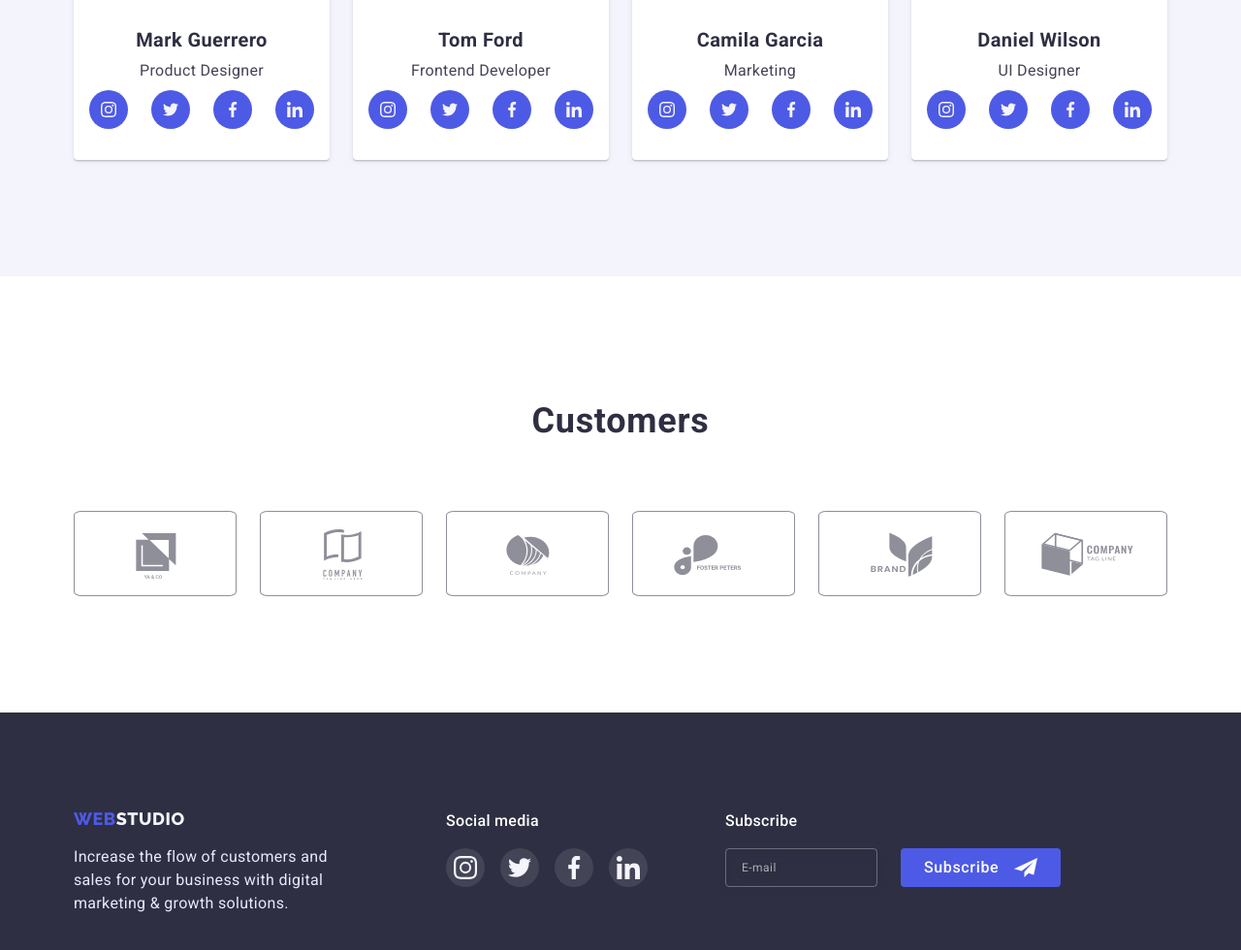
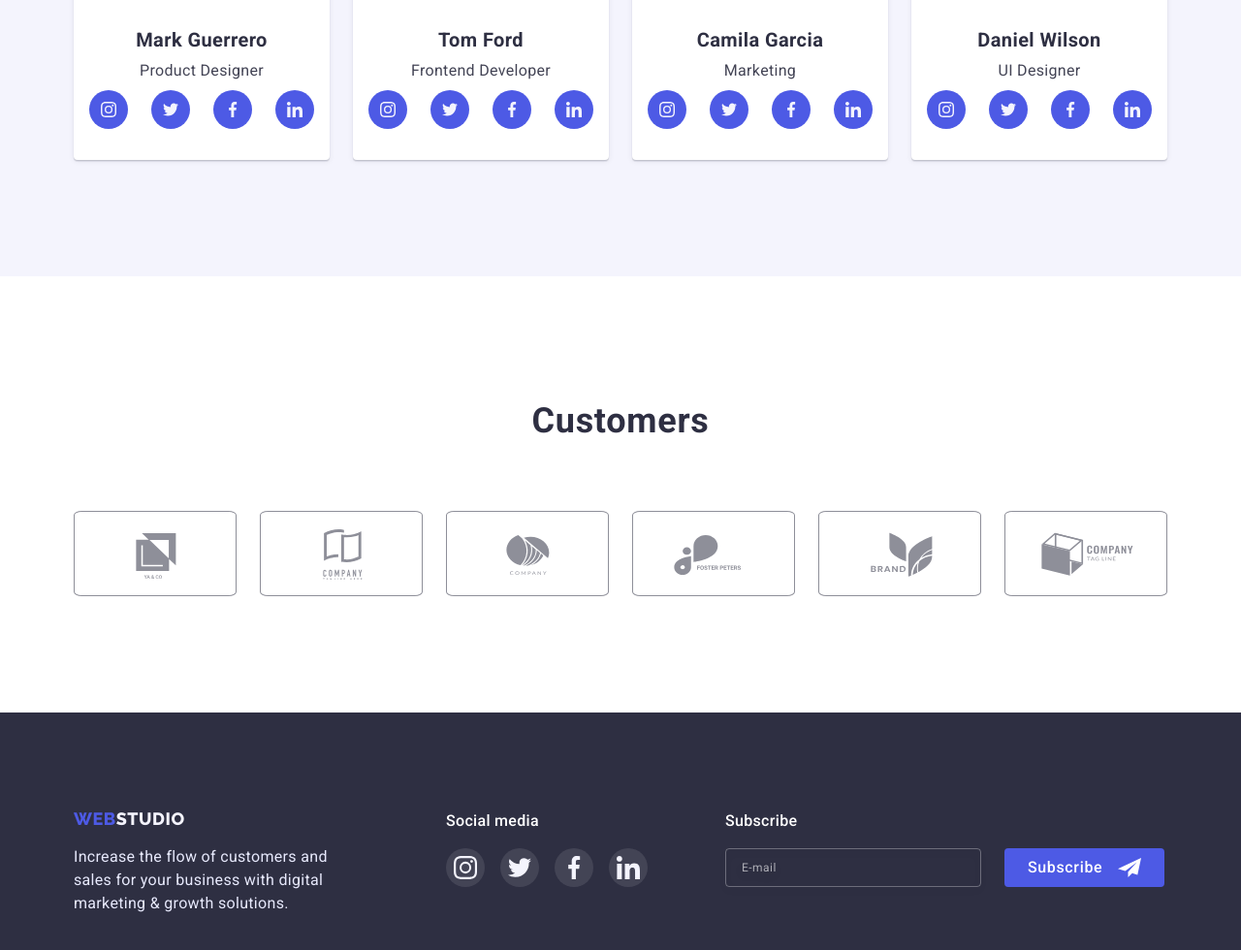
Before and after one commit to Roksolyanka/goit-markup-hw-06, a plain HTML site: page index.html in a window 1280 px wide. Shown: the part 2189-3169 px from the top of the page at 97% size. Drawn offline with Linux system fonts and the light colour scheme.

Commit message:
homework 6 (changed)
Змінено розмір вікна для запису email у футері

```diff
--- a/css/styles.css
+++ b/css/styles.css
@@ -541,7 +541,7 @@ body {
 }
 
 .subscription-input-email {
-  width: 100%;
+  width: 264px;
   height: 40px;
   background-color: transparent;
   border: 1px solid rgba(255, 255, 255, 0.3);
```
